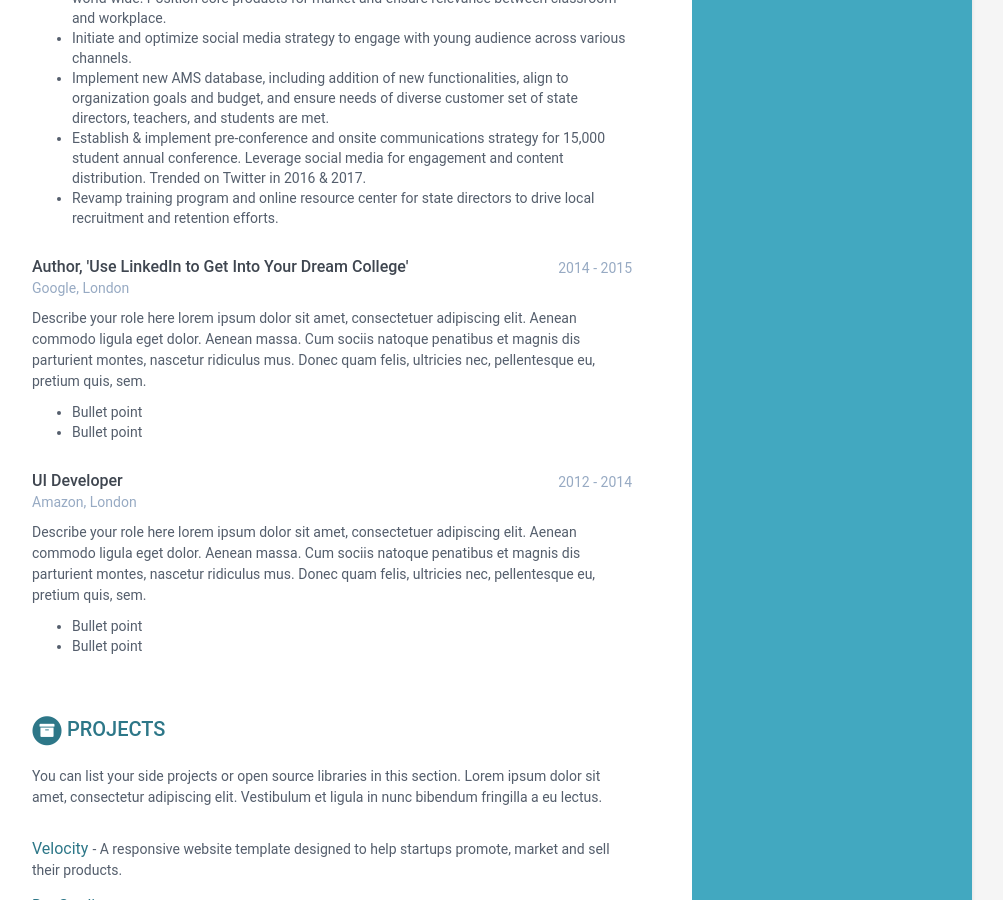
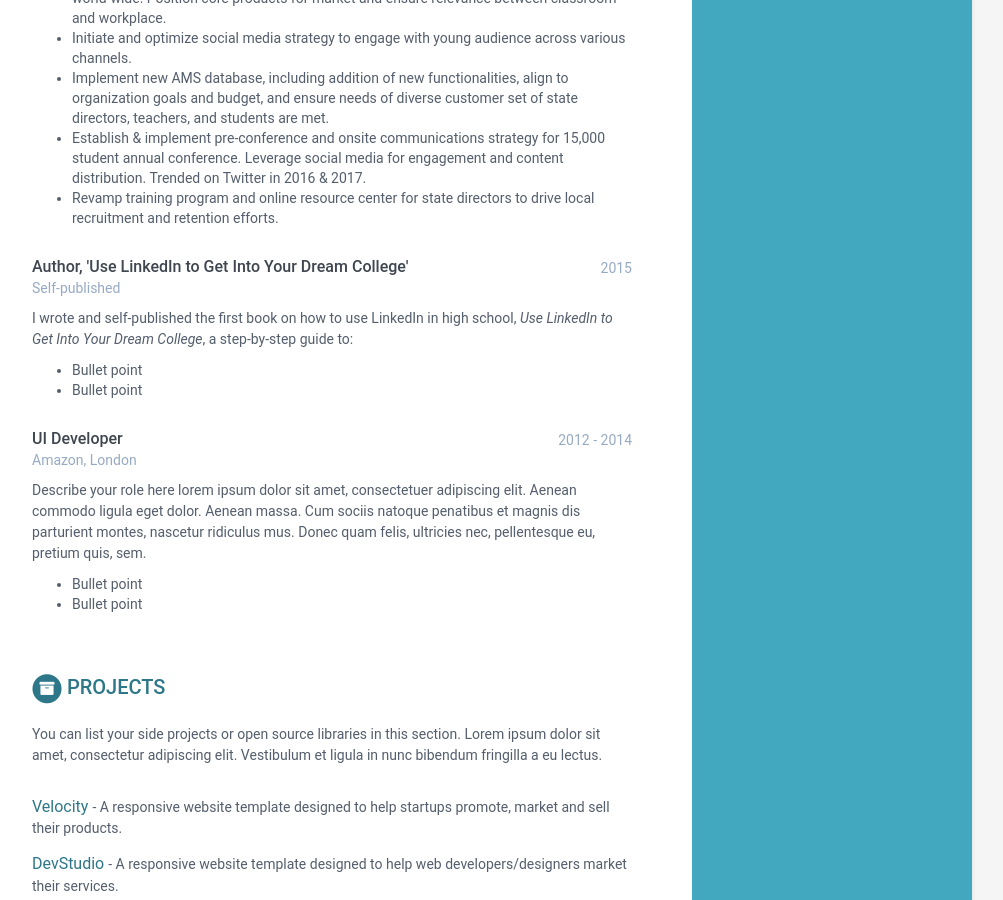
Before and after one commit to CurtComber/resume, a Jekyll site: the page built from index.html, in a window 1280 px wide and 900 px high, scrolled down 948 px. Shown: the whole window, without its empty margins (168-1171 px from the left). Built offline with Jekyll 4.4.1, drawn with Linux system fonts in a browser that asks for light colours.

Commit message:
Update data.yml

```diff
--- a/_data/data.yml
+++ b/_data/data.yml
@@ -81,14 +81,10 @@ experiences:
           - Revamp training program and online resource center for state directors to drive local recruitment and retention efforts.
 
     - role: Author, 'Use LinkedIn to Get Into Your Dream College'
-      time: 2014 - 2015
-      company: Google, London
+      time: 2015
+      company: Self-published
       details: |
-        Describe your role here lorem ipsum dolor sit amet, consectetuer
-        adipiscing elit. Aenean commodo ligula eget dolor. Aenean massa.
-        Cum sociis natoque penatibus et magnis dis parturient montes,
-        nascetur ridiculus mus. Donec quam felis, ultricies nec,
-        pellentesque eu, pretium quis, sem.
+        I wrote and self-published the first book on how to use LinkedIn in high school, <i>Use LinkedIn to Get Into Your Dream College</i>, a step-by-step guide to:
 
           - Bullet point
           - Bullet point
```
